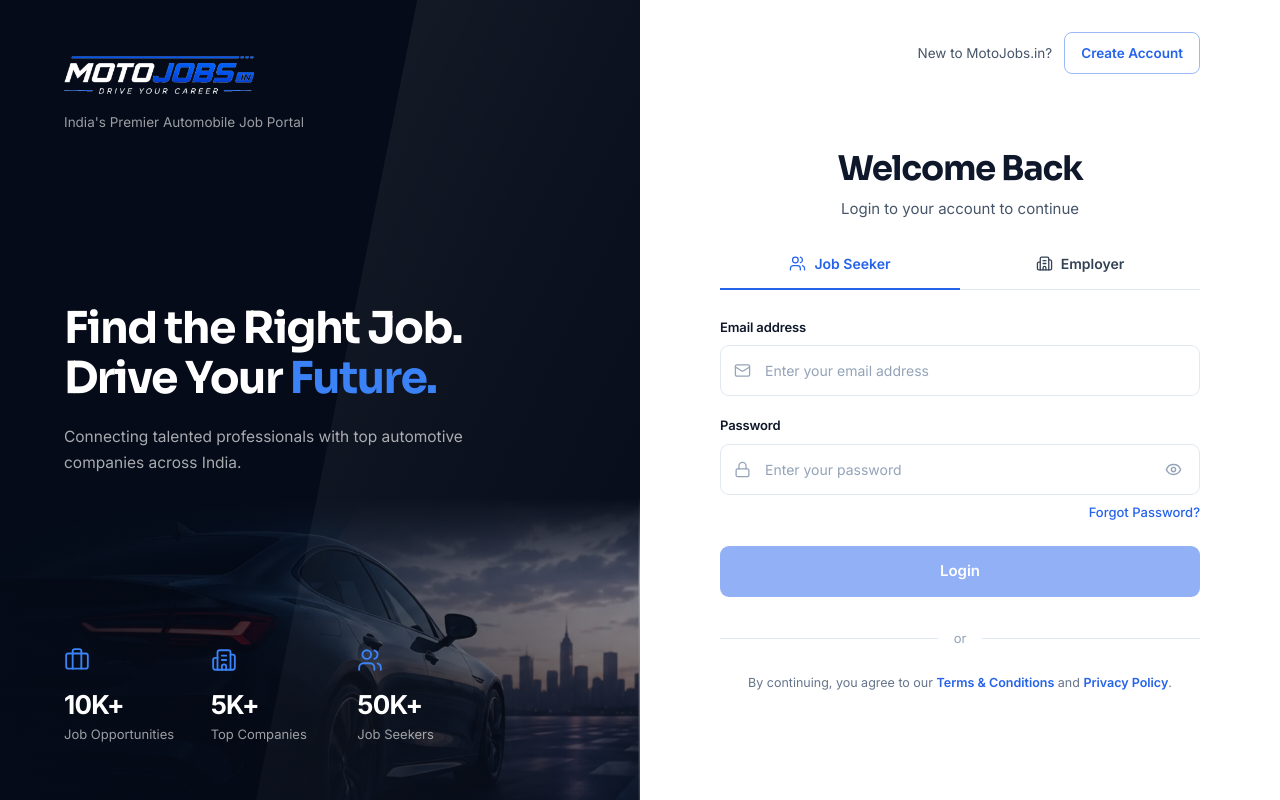
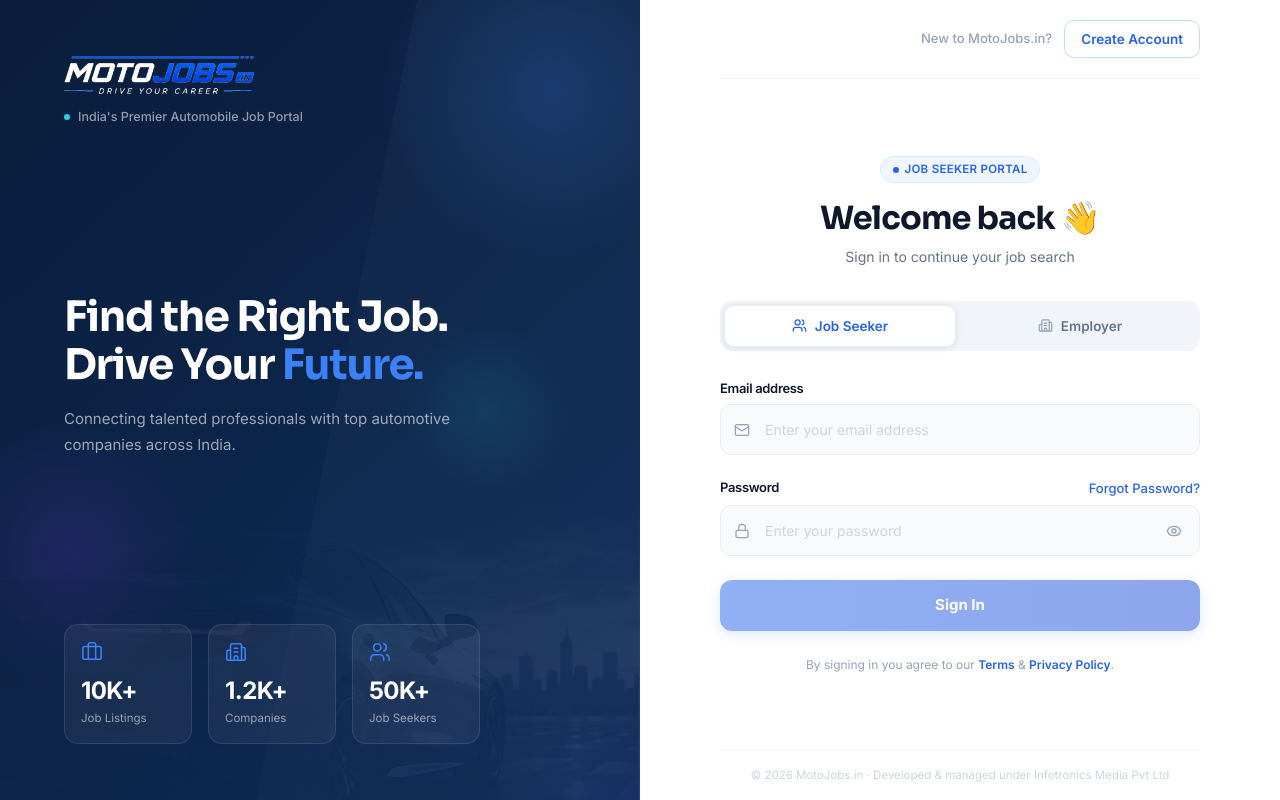
Before and after one commit to prashantkumarupd2004/motojobs, a Next.js app: page /login in a window 1280 px wide. Built offline with nearby package versions, Linux system fonts and the light colour scheme.

Commit message:
feat: premium Login and Register redesign - AuthShell with glow orbs/stats/features, pill RoleTabs, upgraded Field inputs, gradient SubmitButton

```diff
--- a/src/app/(auth)/login/page.tsx
+++ b/src/app/(auth)/login/page.tsx
@@ -60,16 +60,26 @@ function LoginForm() {
 
   return (
     <>
-      <h1 className="text-center text-[32px] sm:text-[34px] font-bold text-[#0F172A] tracking-[-0.035em] leading-[1.15]">
-        Welcome Back
-      </h1>
-      <p className="mt-2.5 text-center text-[#475569] text-[15px]">
-        {role === 'RECRUITER'
-          ? 'Login to your employer account to continue'
-          : 'Login to your account to continue'}
-      </p>
+      {/* ── Heading ── */}
+      <div className="text-center mb-8">
+        <div className="inline-flex items-center gap-1.5 bg-[#EFF6FF] border border-[#DBEAFE] rounded-full px-3 py-1 mb-4">
+          <span className="w-1.5 h-1.5 rounded-full bg-[#2563EB]" />
+          <span className="text-[11.5px] font-semibold text-[#2563EB] tracking-wide uppercase">
+            {role === 'RECRUITER' ? 'Employer Portal' : 'Job Seeker Portal'}
+          </span>
+        </div>
+        <h1 className="text-[28px] sm:text-[32px] font-bold tracking-tight leading-[1.2]"
+          style={{ color: '#0F172A' }}>
+          Welcome back 👋
+        </h1>
+        <p className="mt-2 text-[14px] text-[#64748B] leading-relaxed">
+          {role === 'RECRUITER'
+            ? 'Sign in to your employer account'
+            : 'Sign in to continue your job search'}
+        </p>
+      </div>
 
-      <div className="mt-8">
+      <div className="mb-6">
         <RoleTabs value={role} onChange={setRole} />
       </div>
 
@@ -116,27 +126,15 @@ function LoginForm() {
 
         <div className="pt-1">
           <SubmitButton loading={loading} disabled={!email || !password} loadingLabel="Signing in…">
-            Login
+            Sign In
           </SubmitButton>
         </div>
       </form>
 
-      <div className="mt-8 flex items-center gap-4">
-        <span className="flex-1 h-px bg-[#E2E8F0]" />
-        <span className="text-[13px] text-[#94A3B8]">or</span>
-        <span className="flex-1 h-px bg-[#E2E8F0]" />
-      </div>
-
-      <p className="mt-6 text-center text-[12.5px] text-[#64748B] leading-[1.7]">
-        By continuing, you agree to our{' '}
-        <Link href="/terms" className="font-semibold text-[#2563EB] hover:text-[#1D4ED8]">
-          Terms &amp; Conditions
-        </Link>{' '}
-        and{' '}
-        <Link href="/privacy" className="font-semibold text-[#2563EB] hover:text-[#1D4ED8]">
-          Privacy Policy
-        </Link>
-        .
+      <p className="mt-6 text-center text-[12px] text-[#94A3B8] leading-relaxed">
+        By signing in you agree to our{' '}
+        <Link href="/terms" className="text-[#2563EB] font-semibold hover:underline">Terms</Link>{' '}&amp;{' '}
+        <Link href="/privacy" className="text-[#2563EB] font-semibold hover:underline">Privacy Policy</Link>.
       </p>
     </>
   );
--- a/src/components/auth/AuthShell.tsx
+++ b/src/components/auth/AuthShell.tsx
@@ -1,12 +1,6 @@
 import Image from 'next/image';
 import Link from 'next/link';
 import { Briefcase, Building2, Users, type LucideIcon } from 'lucide-react';
-
-interface Stat {
-  Icon: LucideIcon;
-  value: string;
-  label: string;
-}
 
 interface Feature {
   Icon: LucideIcon;
@@ -15,22 +9,20 @@ interface Feature {
 }
 
 interface AuthShellProps {
-  /** Panel headline — pass JSX so the emphasised words can be styled inline. */
   headline: React.ReactNode;
   subtitle: string;
   features?: Feature[];
   testimonial?: { quote: string; name: string; role: string };
-  /** Cross-link shown in the top-right of the form column. */
   altPrompt: string;
   altLabel: string;
   altHref: string;
   children: React.ReactNode;
 }
 
-const STATS: Stat[] = [
-  { Icon: Briefcase, value: '10K+', label: 'Job Opportunities' },
-  { Icon: Building2, value: '5K+', label: 'Top Companies' },
-  { Icon: Users, value: '50K+', label: 'Job Seekers' },
+const STATS = [
+  { Icon: Briefcase, value: '10K+', label: 'Job Listings' },
+  { Icon: Building2, value: '1.2K+', label: 'Companies' },
+  { Icon: Users,    value: '50K+', label: 'Job Seekers' },
 ];
 
 export default function AuthShell({
@@ -44,55 +36,76 @@ export default function AuthShell({
   children,
 }: AuthShellProps) {
   return (
-    <div className="min-h-screen bg-white lg:grid lg:grid-cols-[minmax(0,1fr)_minmax(0,1fr)]">
-      {/* ── Brand panel ── */}
-      <aside className="relative hidden lg:flex flex-col justify-between overflow-hidden bg-[#050B18] px-12 xl:px-16 py-14">
-        {/* The photo is wide and the panel is tall, so it is anchored to the
-            bottom at natural aspect rather than cover-cropped into a close-up. */}
-        <div className="absolute inset-x-0 bottom-0 aspect-[1100/520] [mask-image:linear-gradient(to_bottom,transparent,black_28%)]">
-          <Image src="/auth-car.webp" alt="" fill sizes="50vw" preload className="object-cover" />
+    <div className="min-h-screen bg-[#F7F9FC] lg:grid lg:grid-cols-[minmax(0,1fr)_minmax(0,1fr)]">
+
+      {/* ══════════════════════════════════════════
+          BRAND PANEL (left, desktop only)
+      ══════════════════════════════════════════ */}
+      <aside
+        className="relative hidden lg:flex flex-col justify-between overflow-hidden px-12 xl:px-16 py-14"
+        style={{ background: 'linear-gradient(145deg,#0A1D3C 0%,#0F2D58 55%,#1E3A8A 100%)' }}
+      >
+        {/* ── Background car image ── */}
+        <div className="absolute inset-x-0 bottom-0 aspect-[1100/520]"
+          style={{ maskImage: 'linear-gradient(to bottom, transparent, black 28%)' }}>
+          <Image src="/auth-car.webp" alt="" fill sizes="50vw" className="object-cover opacity-30" />
         </div>
-        <div className="absolute inset-0 bg-gradient-to-r from-[#050B18]/92 via-[#050B18]/45 to-transparent" />
-        <div className="absolute inset-0 bg-gradient-to-t from-[#050B18]/80 via-transparent to-[#050B18]" />
-        {/* Diagonal light seam, as in the reference artwork. */}
-        <div className="absolute inset-y-0 right-0 w-3/5 bg-gradient-to-br from-white/[0.08] via-white/[0.03] to-transparent [clip-path:polygon(42%_0,100%_0,100%_100%,0_100%)]" />
 
+        {/* ── Gradient overlays ── */}
+        <div className="absolute inset-0" style={{ background: 'linear-gradient(135deg,rgba(10,29,60,0.96) 0%,rgba(15,45,88,0.72) 100%)' }} />
+
+        {/* ── Decorative glow orbs ── */}
+        <div className="absolute top-[-80px] right-[-80px] w-[340px] h-[340px] rounded-full opacity-20"
+          style={{ background: 'radial-gradient(circle,#3B82F6 0%,transparent 70%)' }} />
+        <div className="absolute bottom-[120px] left-[-60px] w-[260px] h-[260px] rounded-full opacity-15"
+          style={{ background: 'radial-gradient(circle,#7C3AED 0%,transparent 70%)' }} />
+        <div className="absolute top-[40%] right-[10%] w-[180px] h-[180px] rounded-full opacity-10"
+          style={{ background: 'radial-gradient(circle,#22D3EE 0%,transparent 70%)' }} />
+
+        {/* ── Diagonal light seam ── */}
+        <div className="absolute inset-y-0 right-0 w-3/5 opacity-50"
+          style={{
+            background: 'linear-gradient(135deg,rgba(255,255,255,0.06),rgba(255,255,255,0.01))',
+            clipPath: 'polygon(42% 0,100% 0,100% 100%,0 100%)',
+          }} />
+
+        {/* ── Logo ── */}
         <div className="relative">
           <Link href="/" aria-label="MotoJobs.in home" className="inline-block">
             <Image
-              src="/logo-motojobs-light.png"
-              alt="MotoJobs.in"
-              width={1341}
-              height={268}
-              preload
-              className="h-[38px] w-auto"
+              src="/logo-motojobs-light.png" alt="MotoJobs.in"
+              width={1341} height={268} className="h-[38px] w-auto"
             />
           </Link>
-          <p className="mt-3 text-[13.5px] text-white/60">
-            India&apos;s Premier Automobile Job Portal
-          </p>
+          <div className="mt-2 flex items-center gap-2">
+            <span className="w-1.5 h-1.5 rounded-full bg-[#22D3EE] animate-pulse" />
+            <p className="text-[12.5px] text-white/55 font-medium">India&apos;s Premier Automobile Job Portal</p>
+          </div>
         </div>
 
-        <div className="relative max-w-[26rem] py-10">
-          <h2 className="text-[38px] xl:text-[44px] font-bold text-white leading-[1.14] tracking-[-0.035em]">
+        {/* ── Headline + features ── */}
+        <div className="relative max-w-[26rem] py-6">
+          <h2 className="text-[36px] xl:text-[42px] font-bold text-white leading-[1.15] tracking-[-0.03em]">
             {headline}
           </h2>
-          <p className="mt-5 text-white/65 text-[15.5px] leading-[1.7]">{subtitle}</p>
+          <p className="mt-4 text-white/60 text-[15px] leading-[1.75]">{subtitle}</p>
 
           {features && (
             <>
-              <div className="mt-7 w-14 h-[3px] rounded-full bg-[#2563EB]" />
-              <ul className="mt-7 space-y-4">
-                {features.map(({ Icon, title: heading, detail }) => (
-                  <li key={heading} className="flex items-center gap-4">
-                    <span className="w-[46px] h-[46px] shrink-0 rounded-[12px] bg-white/[0.06] border border-white/15 flex items-center justify-center">
-                      <Icon className="w-[19px] h-[19px] text-white" strokeWidth={1.8} />
+              <div className="mt-7 flex items-center gap-3">
+                <div className="h-[2px] w-10 rounded-full bg-[#2563EB]" />
+                <span className="text-[11px] font-bold uppercase tracking-[0.12em] text-[#93C5FD]">Why MotoJobs</span>
+              </div>
+              <ul className="mt-6 space-y-4">
+                {features.map(({ Icon, title, detail }) => (
+                  <li key={title} className="flex items-center gap-4 group">
+                    <span className="w-[44px] h-[44px] shrink-0 rounded-[13px] flex items-center justify-center border border-white/10 transition-all duration-300 group-hover:border-[#3B82F6]/50 group-hover:bg-[#3B82F6]/10"
+                      style={{ background: 'rgba(255,255,255,0.05)' }}>
+                      <Icon className="w-[18px] h-[18px] text-white/80 group-hover:text-[#93C5FD] transition-colors duration-200" strokeWidth={1.8} />
                     </span>
                     <span>
-                      <span className="block text-[14.5px] font-semibold text-white tracking-[-0.015em]">
-                        {heading}
-                      </span>
-                      <span className="block text-[12.5px] text-white/55 mt-0.5">{detail}</span>
+                      <span className="block text-[14px] font-semibold text-white tracking-tight">{title}</span>
+                      <span className="block text-[12px] text-white/50 mt-0.5">{detail}</span>
                     </span>
                   </li>
                 ))}
@@ -101,66 +114,87 @@ export default function AuthShell({
           )}
 
           {testimonial && (
-            <figure className="mt-8 rounded-[16px] border border-[#2563EB]/60 bg-[#0B1B33]/70 backdrop-blur-sm p-6">
-              <span aria-hidden className="block text-[26px] leading-none text-[#3B82F6] font-serif">
-                &ldquo;
-              </span>
-              <blockquote className="mt-2 text-[14px] text-white/85 leading-[1.65]">
+            <figure className="mt-8 rounded-[18px] p-5 border border-white/10"
+              style={{ background: 'rgba(255,255,255,0.06)', backdropFilter: 'blur(12px)' }}>
+              <span className="block text-[28px] leading-none text-[#3B82F6] font-serif">&ldquo;</span>
+              <blockquote className="mt-1.5 text-[13.5px] text-white/80 leading-[1.7]">
                 {testimonial.quote}
               </blockquote>
-              <figcaption className="mt-4 text-[13px]">
-                <span className="block font-semibold text-white">— {testimonial.name}</span>
-                <span className="block text-white/55">{testimonial.role}</span>
+              <figcaption className="mt-4 flex items-center gap-3">
+                <div className="w-8 h-8 rounded-full bg-[#2563EB]/30 border border-[#3B82F6]/40 flex items-center justify-center text-[12px] font-bold text-[#93C5FD]">
+                  {testimonial.name.charAt(0)}
+                </div>
+                <div>
+                  <span className="block text-[13px] font-semibold text-white">{testimonial.name}</span>
+                  <span className="block text-[11.5px] text-white/50">{testimonial.role}</span>
+                </div>
               </figcaption>
             </figure>
           )}
         </div>
 
+        {/* ── Stats row ── */}
         {!features && (
-          <div className="relative grid grid-cols-3 gap-6 max-w-[26rem]">
+          <div className="relative grid grid-cols-3 gap-4 max-w-[26rem]">
             {STATS.map(({ Icon, value, label }) => (
-              <div key={label}>
-                <Icon className="w-[26px] h-[26px] text-[#3B82F6]" strokeWidth={1.7} />
-                <div className="mt-3 text-[26px] font-bold text-white tracking-[-0.03em]">
-                  {value}
-                </div>
-                <div className="mt-0.5 text-[13px] text-white/60 leading-snug">{label}</div>
+              <div key={label}
+                className="rounded-[14px] p-4 border border-white/10 hover:border-[#3B82F6]/40 transition-all duration-300 hover:-translate-y-0.5"
+                style={{ background: 'rgba(255,255,255,0.05)' }}>
+                <Icon className="w-[22px] h-[22px] text-[#3B82F6]" strokeWidth={1.7} />
+                <div className="mt-2.5 text-[24px] font-bold text-white tracking-tight">{value}</div>
+                <div className="mt-0.5 text-[11.5px] text-white/55 leading-snug">{label}</div>
               </div>
             ))}
           </div>
         )}
-        {/* Keeps the headline block vertically centred when the stats row is absent. */}
         {features && <div className="relative" />}
       </aside>
 
-      {/* ── Form panel ── */}
-      <main className="flex flex-col bg-white px-5 sm:px-10 lg:px-14 xl:px-20 py-6 lg:py-8">
-        <div className="flex items-center justify-between gap-4">
+      {/* ══════════════════════════════════════════
+          FORM PANEL (right / full on mobile)
+      ══════════════════════════════════════════ */}
+      <main className="flex flex-col min-h-screen bg-white px-5 sm:px-10 lg:px-14 xl:px-20">
+
+        {/* Top-bar */}
+        <div className="flex items-center justify-between py-5 border-b border-[#F1F5F9]">
           <Link href="/" aria-label="MotoJobs.in home" className="lg:hidden">
-            <Image
-              src="/logo-motojobs.png"
-              alt="MotoJobs.in"
-              width={1341}
-              height={268}
-              preload
-              className="h-8 w-auto"
-            />
+            <Image src="/logo-motojobs.png" alt="MotoJobs.in" width={1341} height={268} className="h-8 w-auto" />
           </Link>
           <div className="flex items-center gap-3 ml-auto">
-            <span className="hidden sm:inline text-[13.5px] text-[#475569]">{altPrompt}</span>
+            <span className="hidden sm:inline text-[13px] text-[#94A3B8] font-medium">{altPrompt}</span>
             <Link
               href={altHref}
-              className="text-[13.5px] font-semibold text-[#2563EB] border border-[#2563EB]/45 rounded-[8px] px-4 py-2.5 hover:bg-[#2563EB] hover:text-white transition-colors duration-200"
+              className="text-[13.5px] font-semibold text-[#2563EB] border border-[#BFDBFE] rounded-[10px] px-4 py-2 hover:bg-[#2563EB] hover:text-white hover:border-[#2563EB] transition-all duration-200"
             >
               {altLabel}
             </Link>
           </div>
         </div>
 
-        <div className="flex-1 flex items-center justify-center py-8">
-          <div className="w-full max-w-[500px] animate-fade-in">{children}</div>
+        {/* Centred form area */}
+        <div className="flex-1 flex items-center justify-center py-10">
+          <div className="w-full max-w-[500px]" style={{ animation: 'fadeInUp 0.35s ease both' }}>
+            {children}
+          </div>
+        </div>
+
+        {/* Footer strip */}
+        <div className="py-4 border-t border-[#F8FAFC] text-center">
+          <p className="text-[11.5px] text-[#CBD5E1]">
+            © {new Date().getFullYear()} MotoJobs.in · Developed &amp; managed under{' '}
+            <a href="https://infotronicsmedia.org/" target="_blank" rel="noopener noreferrer" className="hover:text-[#2563EB] transition-colors">
+              Infotronics Media Pvt Ltd
+            </a>
+          </p>
         </div>
       </main>
+
+      <style>{`
+        @keyframes fadeInUp {
+          from { opacity:0; transform:translateY(16px); }
+          to   { opacity:1; transform:translateY(0); }
+        }
+      `}</style>
     </div>
   );
 }
--- a/src/components/auth/Field.tsx
+++ b/src/components/auth/Field.tsx
@@ -17,10 +17,6 @@ interface FieldProps {
   action?: React.ReactNode;
 }
 
-const BASE =
-  'w-full bg-white text-[#0F172A] placeholder-[#94A3B8] text-[14px] rounded-[9px] pl-11 py-3.5 border outline-none ' +
-  'transition-colors duration-200';
-
 export default function Field({
   id,
   label,
@@ -35,29 +31,36 @@ export default function Field({
   hint,
   action,
 }: FieldProps) {
-  // Each password field owns its reveal state so toggling one does not unmask
-  // the other on forms that ask for a password twice.
   const [reveal, setReveal] = useState(false);
   const isPassword = type === 'password';
+  const inputType = isPassword && reveal ? 'text' : type;
 
   return (
     <div>
-      <label
-        htmlFor={id}
-        className="block mb-2 text-[13px] font-semibold text-[#0F172A] tracking-[-0.01em]"
-      >
-        {label}
-      </label>
+      {/* Label row */}
+      <div className="flex items-center justify-between mb-1.5">
+        <label htmlFor={id} className="block text-[13px] font-semibold text-[#0F172A] tracking-tight">
+          {label}
+          {!required && (
+            <span className="ml-1.5 text-[11.5px] font-normal text-[#94A3B8]">(optional)</span>
+          )}
+        </label>
+        {action && <div>{action}</div>}
+      </div>
 
-      <div className="relative flex items-center group">
+      {/* Input wrapper */}
+      <div className="relative group">
+        {/* Left icon */}
         <Icon
-          className="absolute left-3.5 w-[17px] h-[17px] text-[#94A3B8] pointer-events-none transition-colors duration-200 group-focus-within:text-[#2563EB]"
-          strokeWidth={1.8}
+          className={`absolute left-3.5 top-1/2 -translate-y-1/2 w-[16px] h-[16px] pointer-events-none transition-colors duration-200
+            ${error ? 'text-[#EF4444]' : 'text-[#94A3B8] group-focus-within:text-[#2563EB]'}`}
+          strokeWidth={1.9}
         />
+
         <input
           id={id}
           name={id}
-          type={isPassword && reveal ? 'text' : type}
+          type={inputType}
           required={required}
           autoComplete={autoComplete}
           value={value}
@@ -65,34 +68,38 @@ export default function Field({
           placeholder={placeholder}
           aria-invalid={error ? true : undefined}
           aria-describedby={error ? `${id}-error` : hint ? `${id}-hint` : undefined}
-          className={`${BASE} ${isPassword ? 'pr-11' : 'pr-4'} ${
-            error
-              ? 'border-[#EF4444] focus:border-[#EF4444] focus:shadow-[0_0_0_3px_rgba(239,68,68,0.10)]'
-              : 'border-[#E2E8F0] hover:border-[#CBD5E1] focus:border-[#2563EB] focus:shadow-[0_0_0_3px_rgba(37,99,235,0.12)]'
-          }`}
+          className={`w-full bg-[#F8FAFC] text-[#0F172A] placeholder-[#CBD5E1] text-[14px] rounded-[11px]
+            pl-11 ${isPassword ? 'pr-11' : 'pr-4'} py-3.5 border outline-none
+            transition-all duration-200
+            ${error
+              ? 'border-[#EF4444] bg-[#FEF2F2] focus:border-[#EF4444] focus:shadow-[0_0_0_3px_rgba(239,68,68,0.10)]'
+              : 'border-[#E8EDF5] hover:border-[#CBD5E1] hover:bg-white focus:bg-white focus:border-[#2563EB] focus:shadow-[0_0_0_3px_rgba(37,99,235,0.10)]'
+            }`}
         />
+
+        {/* Password reveal toggle */}
         {isPassword && (
           <button
             type="button"
-            onClick={() => setReveal((s) => !s)}
+            onClick={() => setReveal(s => !s)}
             aria-label={reveal ? 'Hide password' : 'Show password'}
-            className="absolute right-3.5 p-1 rounded-lg text-[#94A3B8] hover:text-[#2563EB] transition-colors duration-200"
+            className="absolute right-3.5 top-1/2 -translate-y-1/2 p-1 rounded-md text-[#94A3B8] hover:text-[#2563EB] transition-colors duration-200"
           >
-            {reveal ? <EyeOff className="w-[17px] h-[17px]" /> : <Eye className="w-[17px] h-[17px]" />}
+            {reveal
+              ? <EyeOff className="w-[16px] h-[16px]" />
+              : <Eye     className="w-[16px] h-[16px]" />}
           </button>
         )}
       </div>
 
-      {action && <div className="mt-2 flex justify-end">{action}</div>}
-
+      {/* Error / hint */}
       {error ? (
-        <p id={`${id}-error`} className="mt-1.5 text-[12.5px] font-medium text-[#EF4444]">
+        <p id={`${id}-error`} className="mt-1.5 flex items-center gap-1.5 text-[12px] font-medium text-[#EF4444]">
+          <span className="w-3.5 h-3.5 rounded-full bg-[#EF4444] text-white flex items-center justify-center text-[9px] font-bold shrink-0">!</span>
           {error}
         </p>
       ) : hint ? (
-        <p id={`${id}-hint`} className="mt-1.5 text-[12px] text-[#94A3B8]">
-          {hint}
-        </p>
+        <p id={`${id}-hint`} className="mt-1.5 text-[12px] text-[#94A3B8] leading-snug">{hint}</p>
       ) : null}
     </div>
   );
--- a/src/components/auth/RoleTabs.tsx
+++ b/src/components/auth/RoleTabs.tsx
@@ -10,7 +10,7 @@ interface RoleTabsProps {
 
 const TABS = [
   { value: 'CANDIDATE', label: 'Job Seeker', Icon: Users },
-  { value: 'RECRUITER', label: 'Employer', Icon: Building2 },
+  { value: 'RECRUITER', label: 'Employer',   Icon: Building2 },
 ] as const;
 
 export default function RoleTabs({ value, onChange }: RoleTabsProps) {
@@ -18,7 +18,7 @@ export default function RoleTabs({ value, onChange }: RoleTabsProps) {
     <div
       role="radiogroup"
       aria-label="Account type"
-      className="grid grid-cols-2 border-b border-[#E2E8F0]"
+      className="grid grid-cols-2 gap-2 p-1 rounded-[12px] bg-[#F1F5F9]"
     >
       {TABS.map(({ value: v, label, Icon }) => {
         const active = value === v;
@@ -29,13 +29,14 @@ export default function RoleTabs({ value, onChange }: RoleTabsProps) {
             role="radio"
             aria-checked={active}
             onClick={() => onChange(v)}
-            className={`-mb-px flex items-center justify-center gap-2 pb-3.5 text-[14px] font-semibold border-b-2 transition-colors duration-200 ${
+            className={`flex items-center justify-center gap-2 py-2.5 px-4 rounded-[10px] text-[13.5px] font-semibold transition-all duration-200 ${
               active
-                ? 'border-[#2563EB] text-[#2563EB]'
-                : 'border-transparent text-[#334155] hover:text-[#0F172A]'
+                ? 'bg-white text-[#2563EB] shadow-[0_1px_6px_rgba(15,23,42,0.10)] border border-[#E8EDF5]'
+                : 'text-[#64748B] hover:text-[#0F172A]'
             }`}
+            style={active ? {} : { background: 'transparent' }}
           >
-            <Icon className="w-[17px] h-[17px]" strokeWidth={1.8} />
+            <Icon className={`w-[15px] h-[15px] ${active ? 'text-[#2563EB]' : 'text-[#94A3B8]'}`} strokeWidth={2} />
             {label}
           </button>
         );
--- a/src/components/auth/SubmitButton.tsx
+++ b/src/components/auth/SubmitButton.tsx
@@ -16,19 +16,24 @@ export default function SubmitButton({
   children,
   tone = 'brand',
 }: SubmitButtonProps) {
+  const isDisabled = loading || disabled;
+
   return (
     <button
       type="submit"
-      disabled={loading || disabled}
-      className={`w-full text-white font-semibold text-[15px] rounded-[9px] py-3.5
-        ${
-          tone === 'ignite'
-            ? 'bg-[#EA580C] hover:bg-[#C2410C] shadow-[0_2px_10px_rgba(234,88,12,0.25)]'
-            : 'bg-[#2563EB] hover:bg-[#1D4ED8] shadow-[0_2px_10px_rgba(37,99,235,0.25)]'
+      disabled={isDisabled}
+      className={`
+        w-full text-white font-bold text-[15px] rounded-[12px] py-3.5
+        flex items-center justify-center gap-2
+        transition-all duration-200
+        hover:scale-[1.015] active:scale-[0.985]
+        disabled:opacity-50 disabled:cursor-not-allowed disabled:scale-100
+        ${tone === 'ignite'
+          ? 'bg-gradient-to-r from-[#EA580C] to-[#DC2626] hover:from-[#C2410C] hover:to-[#B91C1C] shadow-[0_4px_14px_rgba(234,88,12,0.30)]'
+          : 'bg-gradient-to-r from-[#2563EB] to-[#1D4ED8] hover:from-[#1D4ED8] hover:to-[#1E40AF] shadow-[0_4px_14px_rgba(37,99,235,0.30)]'
         }
-        transition-colors duration-200
-        disabled:opacity-50 disabled:cursor-not-allowed disabled:shadow-none
-        flex items-center justify-center gap-2`}
+        ${isDisabled ? '' : 'hover:shadow-[0_6px_20px_rgba(37,99,235,0.35)]'}
+      `}
     >
       {loading ? (
         <>
```
Also changed, not shown: src/app/(auth)/register/page.tsx (+18 -7 lines).
